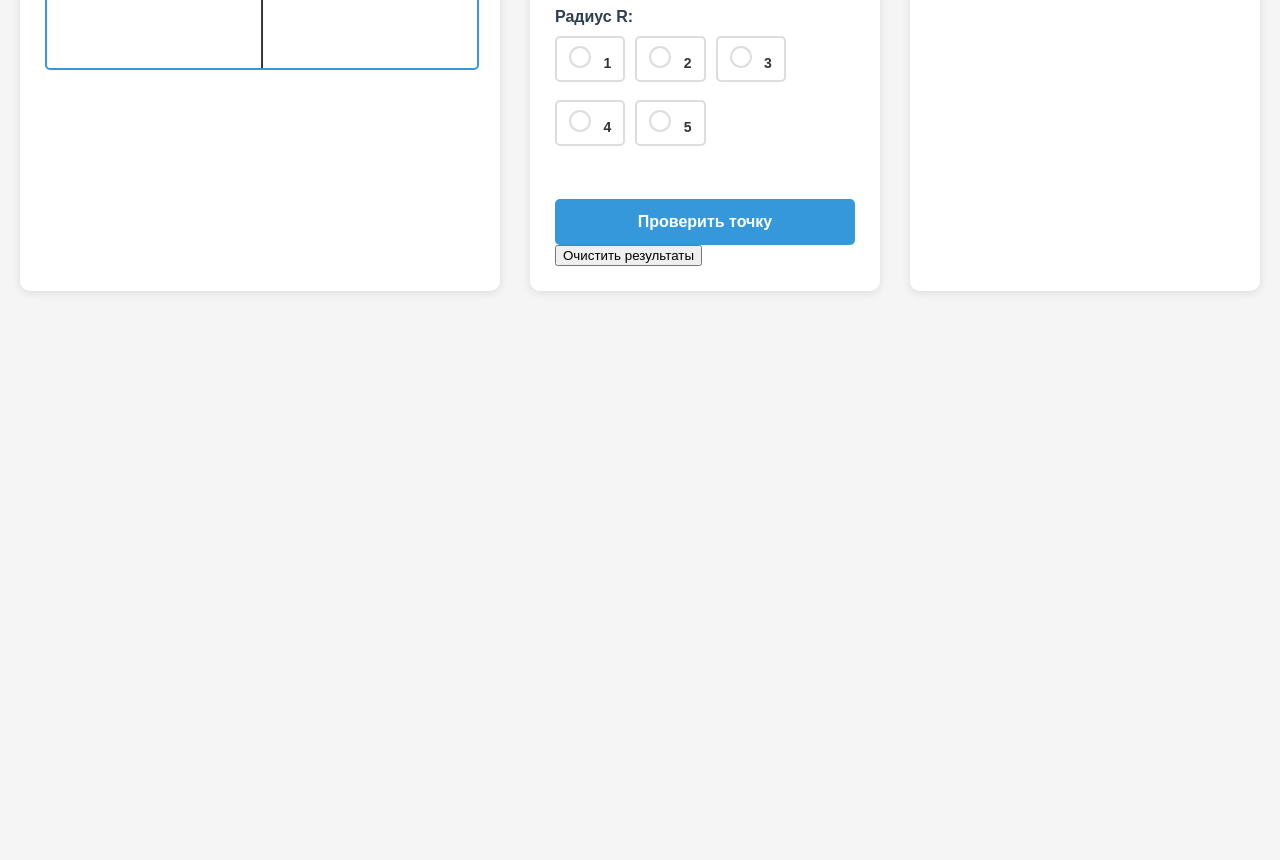
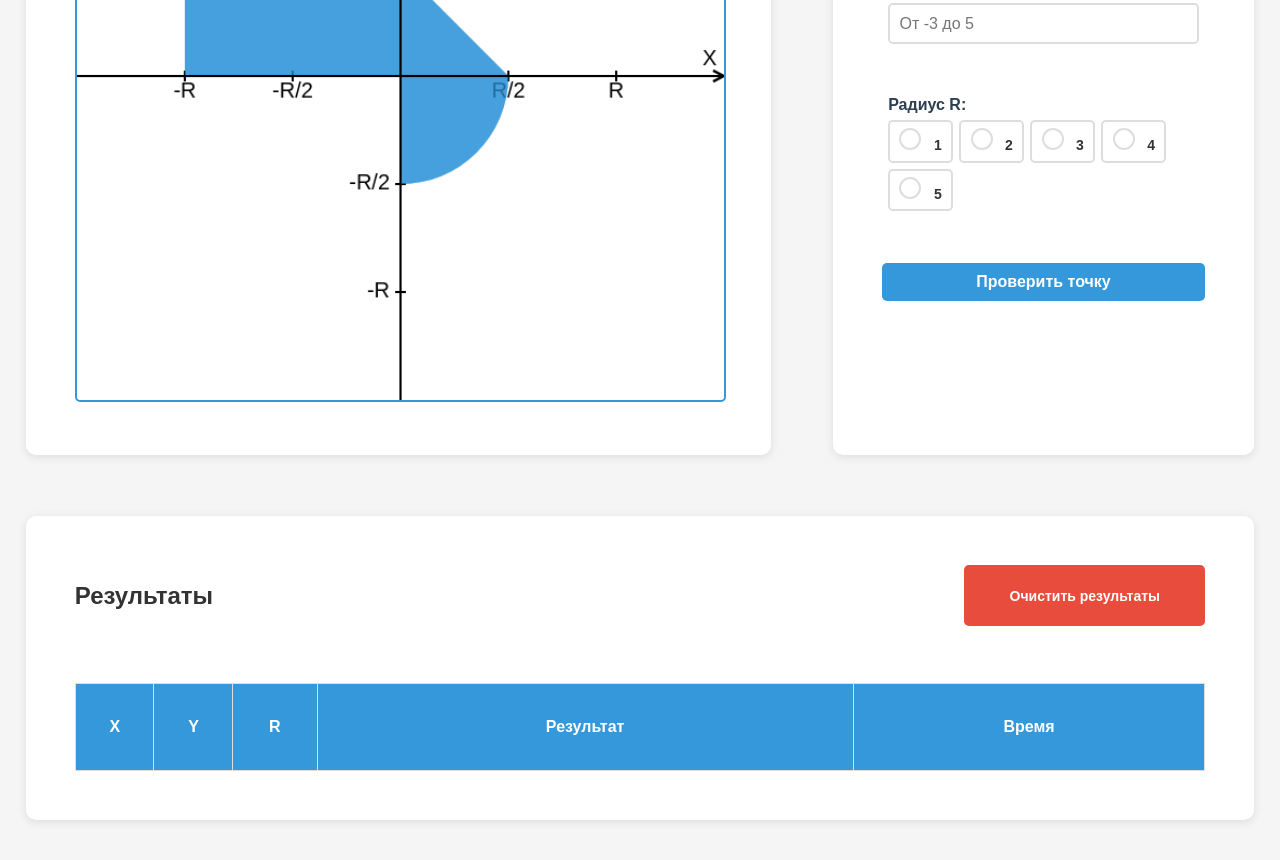
Before and after one commit to MKoblents/web_1, a website: page index.html in a window 1280 px wide. Shown: the part 712-1572 px from the top of the page. Before the commit the page ends 1043 px from the top, so only its background shows below. Drawn offline with Linux system fonts and the light colour scheme.

Commit message:
button to clear corrected

```diff
--- a/index.html
+++ b/index.html
@@ -99,13 +99,14 @@
                 <span class="error-message" id="r-error"></span>
             </div>
             <button type="submit" class="submit-btn">Проверить точку</button>
-            <button type="button" id="clear-btn" class="clear-btn">Очистить результаты</button>
-
         </form>
     </section>
 
     <section class="results-section">
-        <h2>Результаты</h2>
+        <div class="results-header">
+            <h2>Результаты</h2>
+            <button type="button" id="clear-btn" class="clear-btn">Очистить результаты</button>
+        </div>
         <table class="results-table">
             <thead>
             <tr>
--- a/script.js
+++ b/script.js
@@ -76,6 +76,7 @@ function drawCanvas(R){
     ctx.stroke();
 }
 drawCanvas(R);
+
 ctx.font = '20px Arial';
 ctx.fillStyle = 'black';
 ctx.fillText('X', width - 20, centerY - 10);
--- a/styles.css
+++ b/styles.css
@@ -1,21 +1,23 @@
-body{
+body {
     font-family: Arial, sans-serif;
     margin: 0;
-    padding: 20px;
+    padding: 2%;
     background-color: #f5f5f5;
     color: #333;
 }
+
 .page-header {
     font-family: fantasy;
     color: #2c3e50;
     font-size: 18px;
     background-color: #ecf0f1;
-    padding: 20px;
+    padding: 3%;
     border-radius: 8px;
-    margin-bottom: 30px;
+    margin-bottom: 5%;
 }
+
 .student-info p {
-    margin: 5px 0;
+    margin: 1% 0;
 }
 
 .student-name,
@@ -24,29 +26,33 @@ body{
     font-weight: bold;
     color: #e74c3c;
 }
-.page-header h1 {
+
+.page-header > h1 {
     font-size: 28px;
     margin-top: 0;
     margin-bottom: 15px;
     border-bottom: 2px solid #3498db;
     padding-bottom: 10px;
 }
-.container{
+
+.container {
     display: flex;
     flex-wrap: wrap;
-    gap: 30px;
+    gap: 5%;
     justify-content: center;
 }
+
 .canvas-section,
 .form-section,
 .results-section {
     background-color: white;
-    padding: 25px;
+    padding: 4%;
     border-radius: 10px;
-    box-shadow: 0 2px 10px rgba(0,0,0,0.1) ;
+    box-shadow: 0 2px 10px rgba(0,0,0,0.1);
     flex: 1;
     min-width: 300px;
 }
+
 .canvas-section {
     flex: 2;
 }
@@ -57,30 +63,35 @@ body{
     border: 2px solid #3498db;
     border-radius: 5px;
 }
+
 .form-group {
-    margin-bottom: 20px;
+    margin-bottom: 5%;
+    padding: 2%;
 }
 
 .form-group label {
     display: block;
-    margin-bottom: 8px;
+    margin-bottom: 2%;
     font-weight: bold;
     color: #2c3e50;
 }
+
 input[type="number"] {
     width: 100%;
-    padding: 12px;
+    padding: 3%;
     border: 2px solid #ddd;
     border-radius: 5px;
     font-size: 16px;
     transition: border-color 0.3s, box-shadow 0.3s;
     box-sizing: border-box;
 }
+
 input[type="number"]:focus {
     outline: none;
     border-color: #3498db;
     box-shadow: 0 0 0 3px rgba(52, 152, 219, 0.2);
 }
+
 input[type="number"]:invalid:not(:placeholder-shown) {
     border-color: #e74c3c;
 }
@@ -88,24 +99,28 @@ input[type="number"]:invalid:not(:placeholder-shown) {
 input[type="number"]:valid:not(:placeholder-shown) {
     border-color: #27ae60;
 }
+
 .page-header::before {
     content: "📊 ";
     font-size: 24px;
     margin-right: 10px;
 }
+
 .container > section {
-    margin-bottom: 20px;
+    margin-bottom: 5%;
 }
+
 .error-message {
     display: block;
     color: #e74c3c;
     font-size: 14px;
-    margin-top: 5px;
+    margin-top: 1%;
     min-height: 20px;
 }
+
 .submit-btn {
     width: 100%;
-    padding: 14px;
+    padding: 3%;
     background-color: #3498db;
     color: white;
     border: none;
@@ -114,6 +129,7 @@ input[type="number"]:valid:not(:placeholder-shown) {
     font-weight: bold;
     cursor: pointer;
     transition: background-color 0.3s, transform 0.1s;
+    margin-bottom: 2%;
 }
 
 .submit-btn:hover {
@@ -124,18 +140,53 @@ input[type="number"]:valid:not(:placeholder-shown) {
 .submit-btn:active {
     transform: translateY(0);
 }
+.results-header {
+    display: flex;
+    justify-content: space-between;
+    align-items: center;
+    margin-bottom: 3%;
+    flex-wrap: wrap;
+    gap: 2%;
+}
+
+.results-header h2 {
+    margin: 0;
+}
+
+.clear-btn {
+    width: auto;
+    padding: 2% 4%;
+    background-color: #e74c3c;
+    color: white;
+    border: none;
+    border-radius: 5px;
+    font-size: 14px;
+    font-weight: bold;
+    cursor: pointer;
+    transition: background-color 0.3s, transform 0.1s;
+    white-space: nowrap;
+}
+
+.clear-btn:hover {
+    background-color: #c0392b;
+    transform: translateY(-2px);
+}
+
+.clear-btn:active {
+    transform: translateY(0);
+}
 .radio-group {
     display: flex;
     flex-wrap: wrap;
-    gap: 10px;
-    margin-top: 10px;
+    gap: 2%;
+    margin-top: 2%;
 }
 
 .radio-label {
     display: flex;
     align-items: center;
     cursor: pointer;
-    padding: 8px 12px;
+    padding: 2% 3%;
     border: 2px solid #ddd;
     border-radius: 5px;
     transition: all 0.3s;
@@ -167,7 +218,6 @@ input[type="number"]:valid:not(:placeholder-shown) {
     color: #3498db;
 }
 
-
 .radio-label:has(input[type="radio"]:checked) {
     border-color: #3498db;
     background-color: rgba(52, 152, 219, 0.1);
@@ -186,7 +236,7 @@ input[type="number"]:valid:not(:placeholder-shown) {
 
 input[type="text"] {
     width: 100%;
-    padding: 12px;
+    padding: 3%;
     border: 2px solid #ddd;
     border-radius: 5px;
     font-size: 16px;
@@ -211,13 +261,13 @@ input[type="text"]:valid:not(:placeholder-shown) {
 .results-table {
     width: 100%;
     border-collapse: collapse;
-    margin-top: 20px;
+    margin-top: 5%;
 }
 
 .results-table th,
 .results-table td {
     border: 1px solid #ddd;
-    padding: 12px;
+    padding: 3%;
     text-align: center;
 }
 
```
